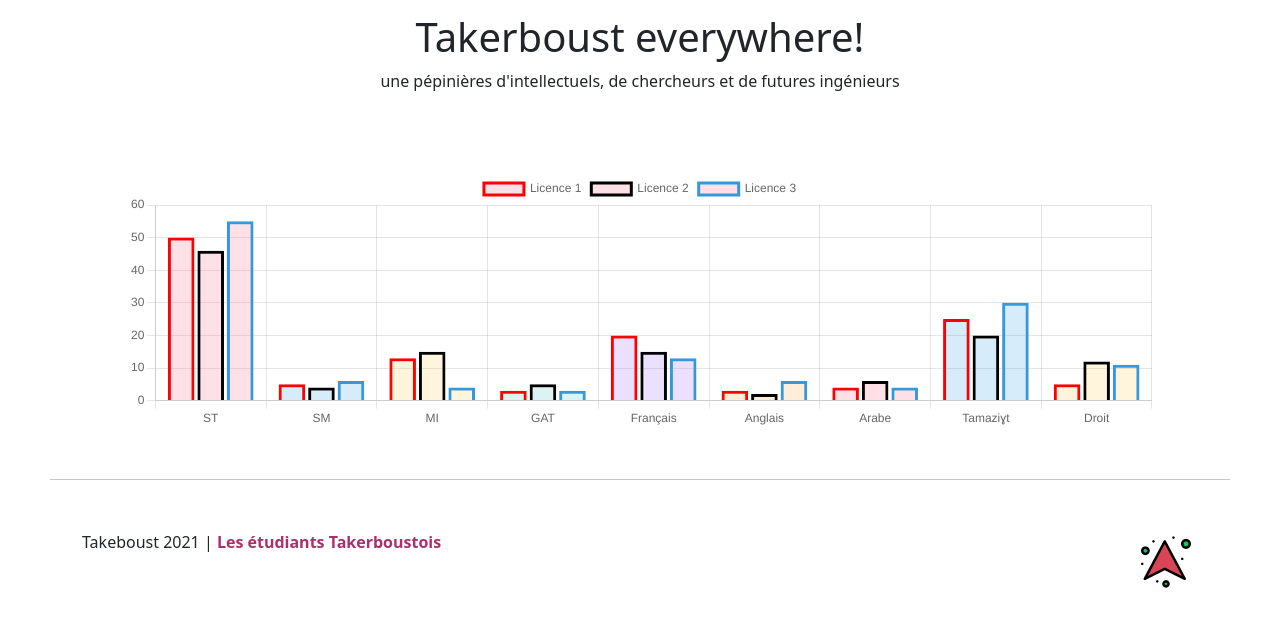
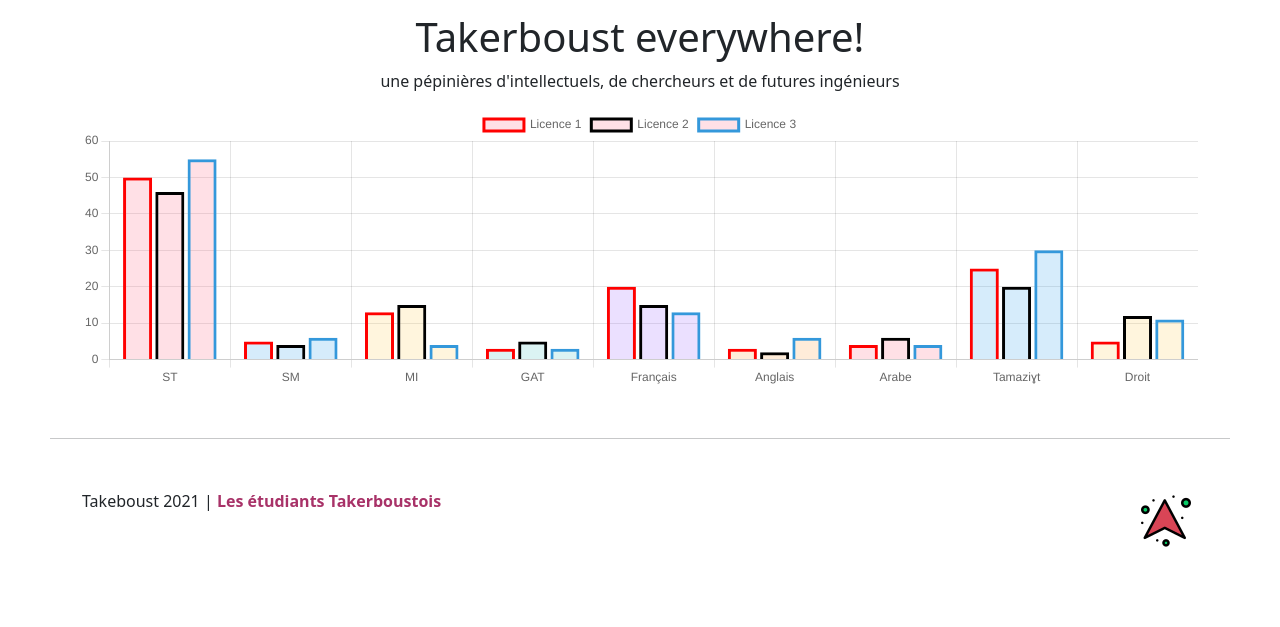
Before and after one commit to aqcic/Takerboust, a Flask app: page /statistics in a window 1280 px wide. Shown: the part 57-684 px from the top of the page. Run offline with Flask 2, Linux system fonts and the light colour scheme.

Commit message:
update structure

```diff
--- a/app.py
+++ b/app.py
@@ -2,8 +2,7 @@
 
 from flask import Flask, render_template, request
 from flask_sqlalchemy import SQLAlchemy
-from sqlalchemy.sql import exists
-from jinja2.loaders import PrefixLoader
+from sqlalchemy import func
 import requests
 from requests.exceptions import HTTPError
 import os, json
@@ -79,7 +78,7 @@ def create_student():
             sexe = request.form.get("sexe"),
             pays = request.form.get("pays"),
             universite = request.form.get("universite"),
-            formation = request.form.get("formation"),
+            formation = request.form.get("specialite"),
             niveau_etude = request.form.get("niveau_etude"),
             obtention = request.form.get("obtention")
         )
@@ -126,6 +125,14 @@ def get_formations_by_degree():
 
     return None
 
+@app.route('/api/students-by-degree', methods=['GET'])
+def students_by_degree():
+    if request.method == "GET":
+        data = db.session.query(Student.niveau_etude, func.count(Student.id)).group_by(Student.niveau_etude).all()
+        print(data)
+    return "hello"
+
+
 
 def get_countries():
     try:
--- a/static/css/stat.css
+++ /dev/null
@@ -1,5 +0,0 @@
-<style>
-    .contentee{
-        text-align: center;
-    }
-</style>
--- a/templates/statistics.html
+++ b/templates/statistics.html
@@ -2,31 +2,20 @@
 
 {% block head %}
 	<title>Statistiques</title>
-	<style>
-    	.contentee{
-        	text-align: center;
-			margin-bottom: 80px;
-    	}
-		.charts{
-			width: auto;
-			margin-left: 10%;
-			margin-right: 10%;
-		}
-	</style>
-
+	<link rel="stylesheet" href="{{url_for('static', filename='css/statistics.css')}}">
 {% endblock %}
 
 {% block content %}
-	<div class="contentee">
+	<div class="container text-center">
 		<h1>Takerboust everywhere! </h1>
 		<p>une pépinières d'intellectuels, de chercheurs et de futures ingénieurs </p>
 	</div>
 
-	<div id="charts" class="charts">
+	<div id="charts" class="container">
 
 		<canvas id="myBar" width="120" height="30"></canvas>
 	</div>
 
 	<script src="https://cdn.jsdelivr.net/npm/chart.js"></script>
-	<script src="{{url_for('static', filename='js/stat.js')}}"></script>
+	<script src="{{url_for('static', filename='js/statistics.js')}}"></script>
 {% endblock %}
```
Also changed, not shown: static/js/statistics.js (renamed from static/js/stat.js, +15 -0 lines), static/css/statistics.css (added).
